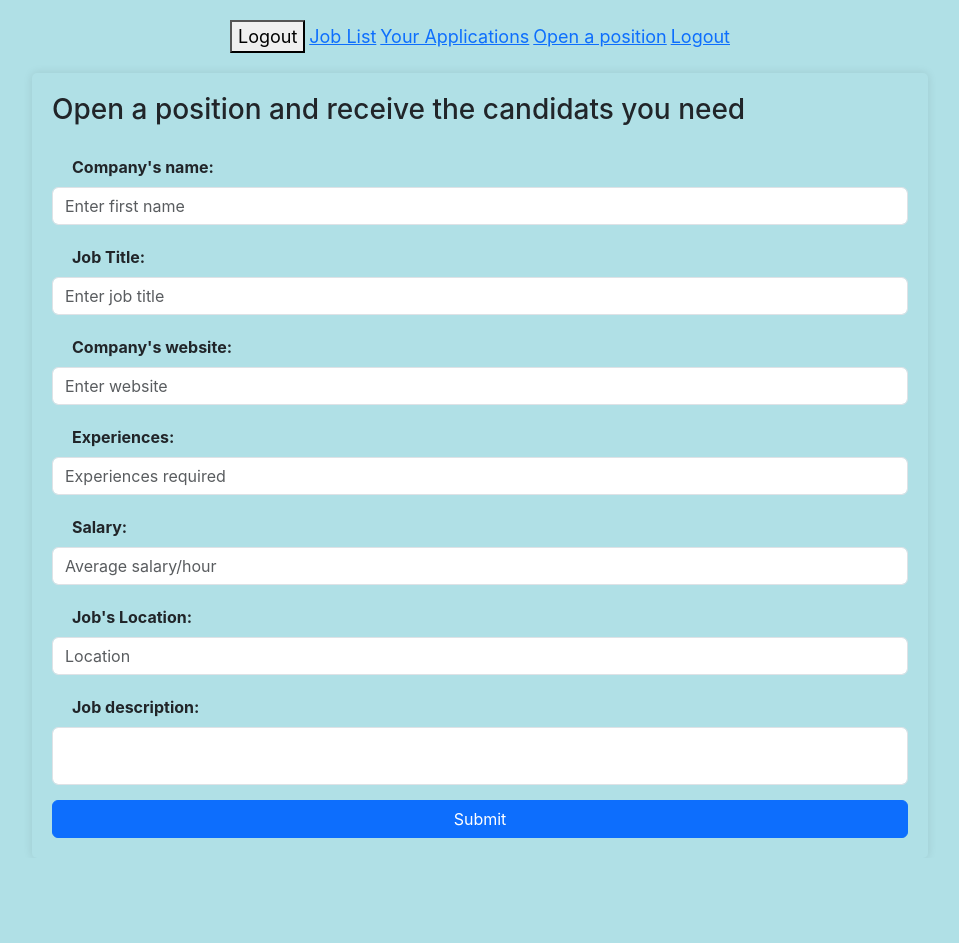
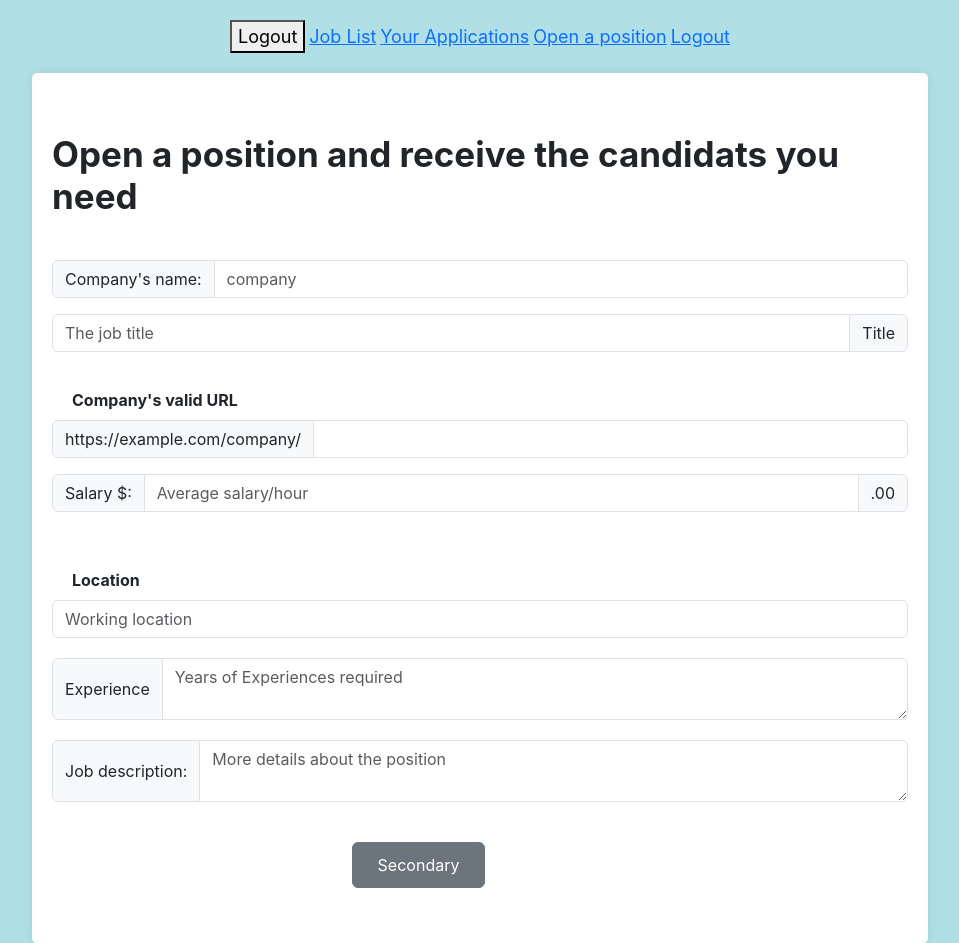
Before and after one commit to Kandedriva/final_project, a React (Create React App) app: page /create-Job in a window 1280 px wide. Shown: the whole page, without its empty margins (160-1119 px from the left). Before the commit the page ends 858 px from the top, so only its background shows below. Built offline with nearby package versions, Linux system fonts and the light colour scheme.

Commit message:
Add code in CreateJob component to change the form using Bootstrap

```diff
--- a/src/components/App.js
+++ b/src/components/App.js
@@ -8,7 +8,7 @@ import JobApplication from "./JobApplication";
 import NavBar from "./NavBar";
 import ApplicationList from "./ApplicationList";
 import AvailableJobList from "./AvailableJobList";
-import Try from "./Try";
+import BasicExample from "./Try";
 
 
 
@@ -20,6 +20,7 @@ function App(){
 
   return(
     <div>
+    {/* <BasicExample/> */}
 
  {/* <Try/> */}
     <NavBar/>
--- a/src/components/AvailableJobFormat.js
+++ b/src/components/AvailableJobFormat.js
@@ -1,5 +1,6 @@
 import React from "react";
 import { useHistory } from "react-router-dom";
+import { Form, Button } from 'react-bootstrap';
 
 
 function AvailableJobFormat({title, Company, experiences, average, location, description, website}){
@@ -9,15 +10,23 @@ const history = useHistory()
 
     }
     return (
-        <div>
-            <h3>The job's Title:  { title}</h3>
+        <div className="display-job">
+        <Form.Group controlId="formAddress">
+        <h3>The job's Title:  { title}</h3>
             <h5>Company: {Company}</h5>
             <strong><p>Visite use: {website}</p></strong>
             <span>Years of experience riquire: {experiences } </span>
             <p>Average salary: {average} </p>
             <p>Location: {location} </p>
             <p>Job details: {description} </p>
-            <button onClick={handleClick}>Apply</button>
+            {/* <Button variant="outline-light" >Apply</Button>{' '} */}
+            <Button variant="info" onClick={handleClick}>Apply</Button>{' '}
+
+
+            {/* <button onClick={handleClick}>Apply</button> */}
+
+        </Form.Group>
+
 
 
         </div>
--- a/src/components/CreateJob.js
+++ b/src/components/CreateJob.js
@@ -2,6 +2,8 @@ import React, { useState } from 'react';
 import { Form, Button } from 'react-bootstrap';
 import FloatingLabel from 'react-bootstrap/FloatingLabel';
 import { useHistory } from 'react-router-dom';
+// import Form from 'react-bootstrap/Form';
+import InputGroup from 'react-bootstrap/InputGroup';
 
 /* Import Bootstrap CSS */
 
@@ -74,8 +76,93 @@ function CreateJob() {
       history.push("/")
       }
   return (
-    <div className="form-container info">
-            <h3>Open a position and receive the candidats you need</h3>
+    <div className="job-creation">
+
+
+<Form onSubmit={submitJob}>
+    <h2 className="CreatgH2">Open a position and receive the candidats you need</h2>
+      <InputGroup className="mb-3 " >
+        <InputGroup.Text id="basic-addon1">Company's name:</InputGroup.Text>
+        <Form.Control
+        name="company"
+         value={newJob.company}
+         onChange={handleChange}
+          placeholder="company"
+          aria-label="company"
+          aria-describedby="basic-addon1"
+        />
+      </InputGroup>
+
+      <InputGroup className="mb-3">
+        <Form.Control
+         name="title"
+         value={newJob.title}
+         onChange={handleChange}
+          placeholder="The job title"
+          aria-label="The job title"
+          aria-describedby="basic-addon2"
+        />
+        <InputGroup.Text id="basic-addon2">Title</InputGroup.Text>
+      </InputGroup>
+
+      <Form.Label htmlFor="basic-url">Company's valid URL</Form.Label>
+      <InputGroup className="mb-3">
+        <InputGroup.Text id="basic-addon3">
+          https://example.com/company/
+        </InputGroup.Text>
+        <Form.Control id="basic-url" aria-describedby="basic-addon3" name="link" value={newJob.link} onChange={handleChange} />
+      </InputGroup>
+
+      <InputGroup className="mb-3">
+        <InputGroup.Text>Salary $:</InputGroup.Text>
+        <Form.Control aria-label="Amount (to the nearest dollar)" placeholder="Average salary/hour" name="salary" value={newJob.salary} onChange={handleChange}/>
+        <InputGroup.Text>.00</InputGroup.Text>
+      </InputGroup>
+<div className="post-new-job">
+      <Form.Group controlId="formAddress" className="post-new-job">
+          <Form.Label>Location</Form.Label>
+          <Form.Control type="text" placeholder="Working location" name="location" value={newJob.location} onChange={handleChange}/>
+        </Form.Group>
+
+      <InputGroup className="post-new-job">
+        <InputGroup.Text>Experience</InputGroup.Text>
+        <Form.Control as="textarea" aria-label="With textarea" placeholder="Years of Experiences required" name="experience" value={newJob.experience} onChange={handleChange}/>
+      </InputGroup>
+
+      <InputGroup className="post-new-job">
+        <InputGroup.Text>Job description:</InputGroup.Text>
+        <Form.Control as="textarea" aria-label="With textarea" placeholder="More details about the position" name="description" onChange={handleChange} value={newJob.description}/>
+      </InputGroup>
+
+      <Button
+      type="submit"
+      variant="secondary"
+      className="SignIn">
+      Secondary
+      </Button>{' '}
+      </div>
+      </Form>
+
+
+
+
+
+
+
+
+
+
+
+
+
+
+
+
+
+
+
+
+            {/* <h3>Open a position and receive the candidats you need</h3>
 
       <Form className="" onSubmit={submitJob}>
         <Form.Group controlId="formCompanyName" >
@@ -119,7 +206,7 @@ function CreateJob() {
         <Button variant="primary" type="submit">
           Submit
         </Button>
-      </Form>
+      </Form> */}
     </div>
   );
 }
--- a/src/components/Try.js
+++ b/src/components/Try.js
@@ -1,39 +1,50 @@
-// import React, { useState } from 'react';
-// import { Form, Button, FloatingLabel } from 'react-bootstrap';
+import React, { useState } from 'react';
+import { Button,  } from 'react-bootstrap';
+
+import Form from 'react-bootstrap/Form';
 
 
-// function Try(){
-// return(
-//     <div className="homePage">
+function Try(){
+return(
+    <div className="logIn">
 
-// <Form.Group controlId="formAddress">
-// <h1>Welcome to Dream Job</h1>
-// <span>
-// Lorem ipsum dolor sit amet, consectetur adipiscing elit, sed do eiusmod tempor incididunt ut labore et dolore magna aliqua. Ut enim ad minim veniam, quis nostrud exercitation ullamco laboris nisi ut aliquip ex ea commodo consequat.
-// Duis aute irure dolor in reprehenderit in voluptate velit esse cillum dolore eu fugiat nulla pariatur.
-// Excepteur sint occaecat cupidatat non proident, sunt in culpa qui officia deserunt mollit anim id est laborum.<br/>
-// </span>
-// <Button
-// type="button"
-// name="button" onClick={logInClick}
-//  variant="outline-primary"
-//  className="sign">
-//  Log In
-//  </Button>{' '}
-// <Button
-// type="button"
-// name="button" onClick={logInClick}
-//  variant="outline-success"
-//   className="sign">
-//   Register
-//   </Button>{' '}
+<Form>
+        <Form.Group controlId="formFirstName">
+          <Form.Label>First Name</Form.Label>
+          <Form.Control type="text" placeholder="Enter first name" />
+        </Form.Group>
 
-//         </Form.Group>
+        <Form.Group controlId="formLastName">
+          <Form.Label>Last Name</Form.Label>
+          <Form.Control type="text" placeholder="Enter last name" />
+        </Form.Group>
+
+        <Form.Group controlId="formEmail">
+          <Form.Label>Email</Form.Label>
+          <Form.Control type="email" placeholder="Enter email" />
+        </Form.Group>
+
+        <Form.Group controlId="formPassword">
+          <Form.Label>Password</Form.Label>
+          <Form.Control type="password" placeholder="Enter password" />
+        </Form.Group>
+
+        <Form.Group controlId="formAddress">
+          <Form.Label>Address</Form.Label>
+          <Form.Control type="text" placeholder="Enter address" />
+        </Form.Group>
+
+        <Form.Group controlId="formCity">
+          <Form.Label>City</Form.Label>
+          <Form.Control type="text" placeholder="Enter city" />
+        </Form.Group>
+
+        </Form>
 
 
 
-//     </div>
-// )
-// }
+    </div>
+)
+}
 
-// export default Try
+export default Try
--- a/src/index.css
+++ b/src/index.css
@@ -203,7 +203,7 @@ label{
 
     }
     .SignIn{
-  margin: 10px 35% 10px 35%;
+  margin: 30px 35% 10px 35%;
   padding: 10px 25px 10px 25px;
 
     }
@@ -214,3 +214,31 @@ label{
 
       font-weight: bold;
     }
+    .display-job{
+      font-size: 20px;
+      background-color: #fff;
+      padding: 20px;
+      border-radius: 10px;
+      border-color: bisque;
+      display: inline-block;
+      text-align: center;
+      margin: 1% 0px 1% 20px;
+    }
+
+    .post-new-job{
+      padding: 10px 0 10px 0;
+    }
+    .job-creation{
+      max-width: 70%;
+      margin: 0 auto;
+      padding: 60px 20px 35px 20px;
+      box-shadow: 0 0 10px rgba(0, 0, 0, 0.1);
+      border-radius: 5px;
+      background-color: #fff;
+
+    }
+    .CreatgH2{
+      font-weight: bold;
+      font-size: 35px;
+margin: 0px 0 5% 0;
+  }
```
